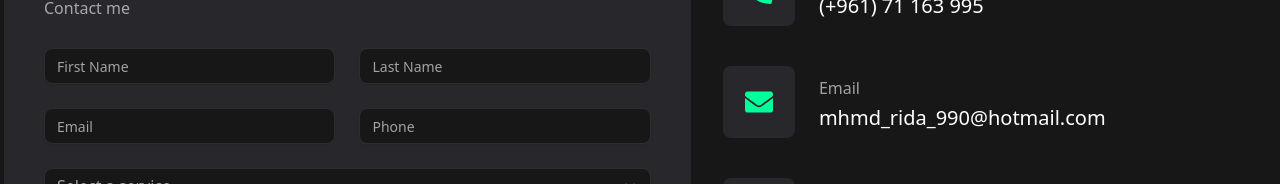
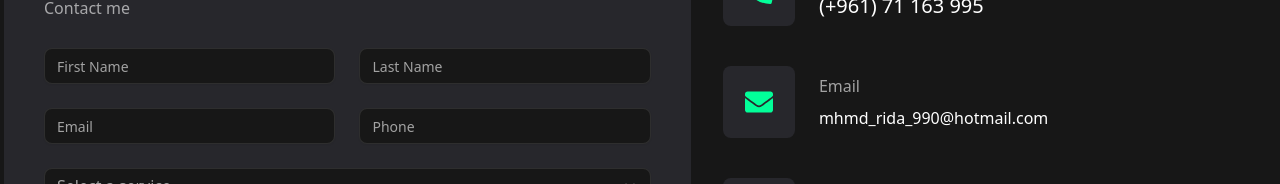
Before and after one commit to mohammadrida990/rida-portfolio, a Next.js app: page /contact in a window 1280 px wide. Shown: the part 242-426 px from the top of the page. Built offline with nearby package versions, Linux system fonts and the light colour scheme.

Commit message:
make email clickable

```diff
--- a/app/contact/page.tsx
+++ b/app/contact/page.tsx
@@ -152,9 +152,9 @@ const ContactPage = () => {
                 >
                   <div
                     className="
-                w-[52px] h-[52px]  xl:w-[72px] xl:h-[72px] text-accent
-                bg-[#27272c] flex items-center justify-center rounded-md
-              "
+                      w-[52px] h-[52px]  xl:w-[72px] xl:h-[72px] text-accent
+                      bg-[#27272c] flex items-center justify-center rounded-md
+                    "
                   >
                     <div className="text-[28px]">{item.icon}</div>
                   </div>
@@ -164,6 +164,14 @@ const ContactPage = () => {
 
                     {["Whatsapp", "LinkedIn"].includes(item.title) ? (
                       <Link href={item.description} target="_blank">
+                        {item.description}
+                      </Link>
+                    ) : item.title === "Email" ? (
+                      <Link
+                        href={`mailto:${item.description}`}
+                        target="_blank"
+                        rel="noopener noreferrer"
+                      >
                         {item.description}
                       </Link>
                     ) : (
```
